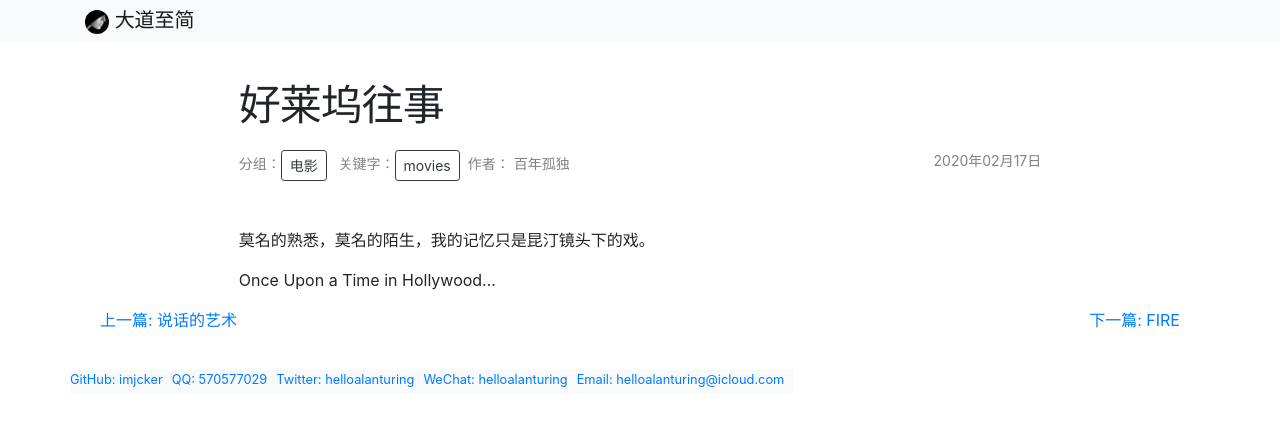
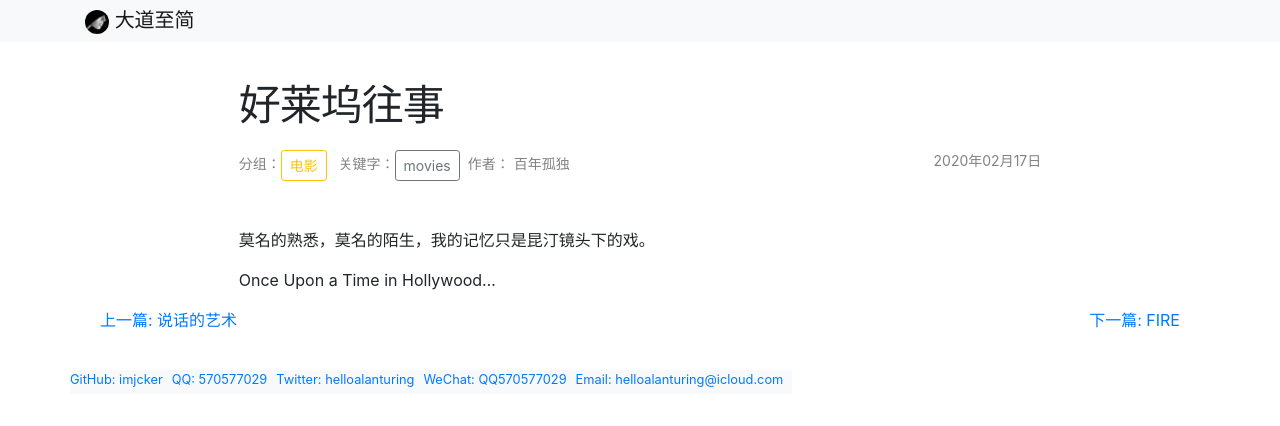
Before and after one commit to imjcker/imjcker.github.io, a Jekyll site: the page built from _posts/2020-02-17-Once-Upon-a-Time-in-Hollywood.md, in a window 1280 px wide. Shown: the top 426 px of the page. Built offline with Jekyll 4.4.1, drawn with Linux system fonts in a browser that asks for light colours; comment, search, counter and statistics services are not loaded.

Commit message:
update tag style

```diff
--- a/_config.yml
+++ b/_config.yml
@@ -27,7 +27,7 @@ imjcker:
 # 社交信息
 social:
   qq: 570577029
-  wechat: helloalanturing
+  wechat: QQ570577029
   twitter_username: helloalanturing
   github_username: imjcker
   email: helloalanturing@icloud.com
@@ -36,7 +36,9 @@ social:
 style:
   home:
     card_img: avatar.jpg
-  css: ['dark'] # 'light' light看不清 'primary', 'secondary', 'success', 'danger', 'warning', 'info',
+  css:
+    tags_index: ['dark']
+    tag_style: ['primary', 'secondary', 'success', 'danger', 'warning', 'info', 'dark']
 
 # 谷歌分析
 google_analytics: UA-164703783-1
--- a/_layouts/home.html
+++ b/_layouts/home.html
@@ -83,14 +83,14 @@ layout: default
                     <div id="tags">
                         <!--罗列所有category-->
                         {%- for category in site.categories -%}
-                        <button class="btn btn-sm btn-outline-{{site.style.css | sample}} mx-1 my-1" id="c-{{category[0]}}"
+                        <button class="btn btn-sm btn-outline-{{site.style.css.tags_index | sample}} mx-1 my-1" id="c-{{category[0]}}"
                                 onclick="handleCategory(this.id)">{{category[0]}}
                         </button>
                         {%- endfor -%}
 
                         <!--罗列所有tag-->
                         {% for tag in site.tags %}
-                        <button class="btn btn-sm btn-outline-{{site.style.css | sample}} mx-1 my-1" id="t-{{tag[0]}}"
+                        <button class="btn btn-sm btn-outline-{{site.style.css.tags_index | sample}} mx-1 my-1" id="t-{{tag[0]}}"
                                 onclick="handleTag(this.id)">{{tag[0]}}
                         </button>
                         {% endfor %}
--- a/_layouts/post.html
+++ b/_layouts/post.html
@@ -16,14 +16,14 @@ layout: default
 
             {%- if page.categories.size > 0 -%}
             {%- for category in page.categories -%}
-            分组：<a class="btn btn-sm btn-outline-{{site.style.css | sample}}" href="/#c-{{category}}">{{category}}</a>
+            分组：<a class="btn btn-sm btn-outline-{{site.style.css.tag_style | sample}}" href="/#c-{{category}}">{{category}}</a>
             {%- endfor -%}
             {%- endif -%}
             &nbsp;&nbsp;
             关键字：
             {%- if page.tags.size > 0 -%}
             {%- for tag in page.tags -%}
-            <a class="btn btn-sm btn-outline-{{site.style.css | sample}}" href="/#t-{{tag}}">{{tag}}</a>&nbsp;
+            <a class="btn btn-sm btn-outline-{{site.style.css.tag_style | sample}}" href="/#t-{{tag}}">{{tag}}</a>&nbsp;
             {%- endfor -%}
             {%- endif -%}
 
```
